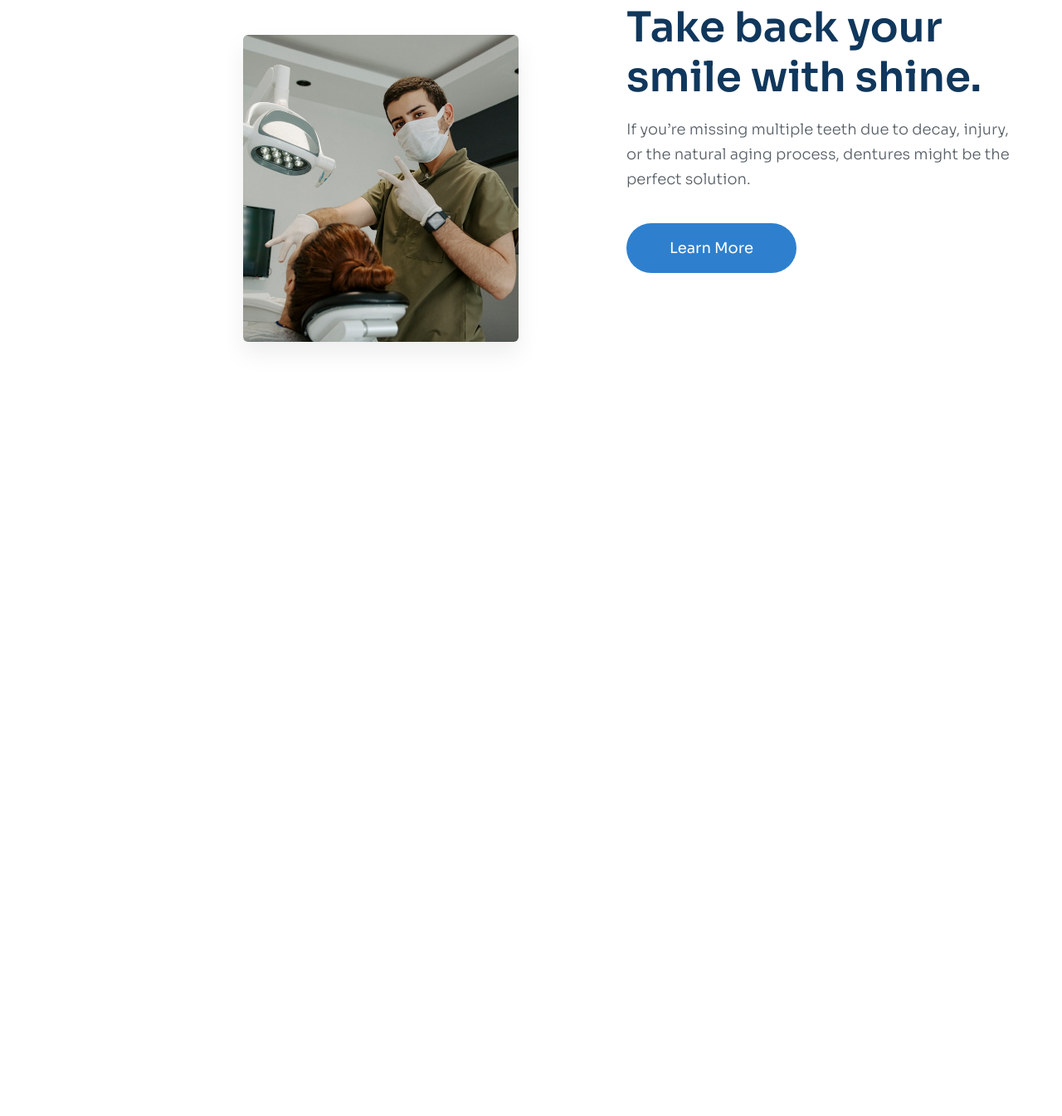
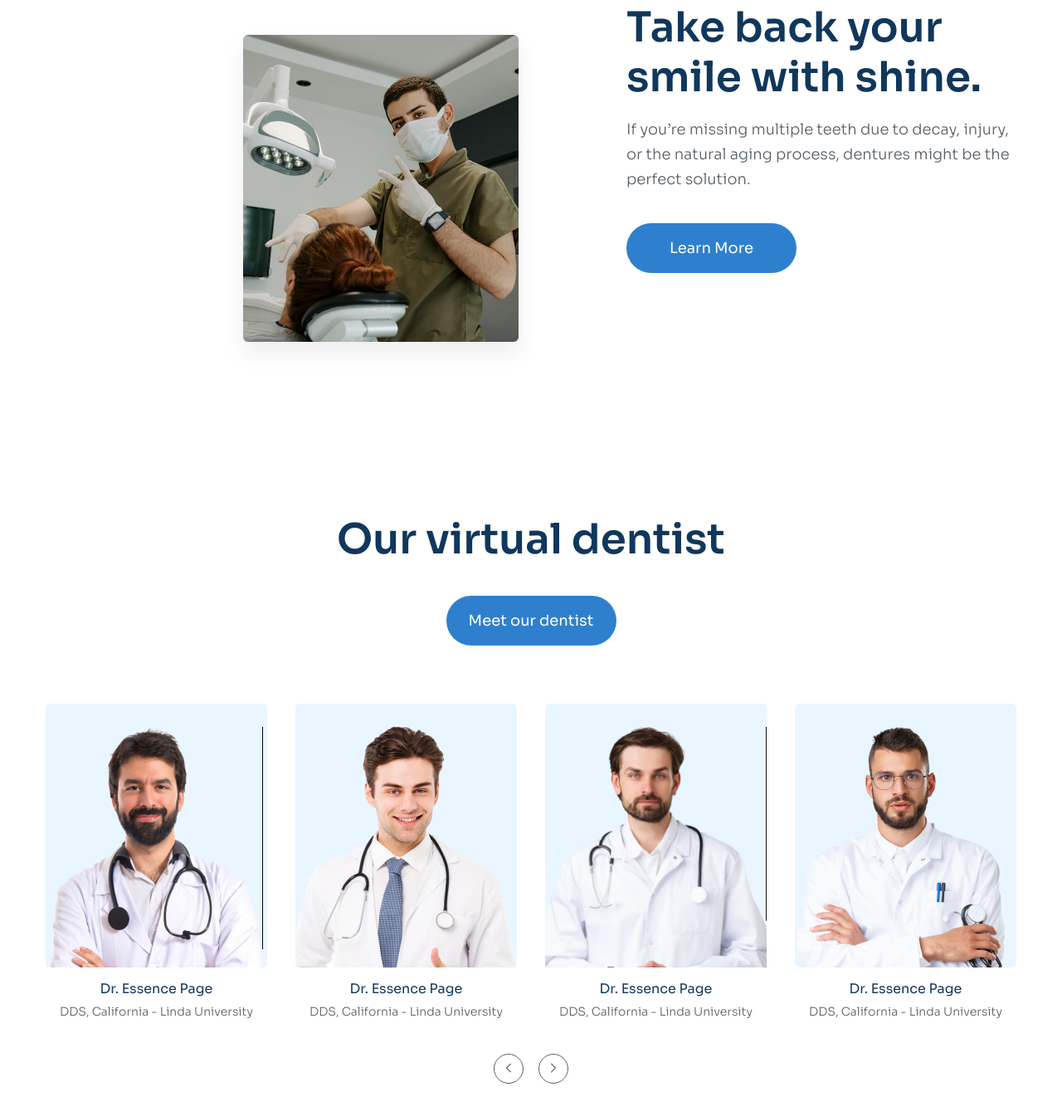
Before and after one commit to AstiArtKN/du-an-03, a plain HTML site: page index.html in a window 1280 px wide. Shown: the part 2943-4288 px from the top of the page at 83% size. Before the commit the page ends 3442 px from the top, so only its background shows below. Drawn offline with Linux system fonts and the light colour scheme.

Commit message:
feedback

```diff
--- a/assets/css/style.css
+++ b/assets/css/style.css
@@ -47,6 +47,28 @@ a {
   font-style: normal;
   font-weight: 300;
   line-height: 1.67; /* 166.667% */
+}
+.control {
+  display: flex;
+  gap: 18px;
+  align-items: center;
+}
+.control__btn {
+  width: 36px;
+  height: 36px;
+  border-radius: 50%;
+  border: 1px solid #575f66;
+  background: #fff;
+  transition: 0.25s;
+  cursor: pointer;
+}
+.control__btn:hover {
+  background: #2e80ce;
+  border-color: #fff;
+  color: #fff;
+}
+.control__btn--next {
+  rotate: 180deg;
 }
 /* ========================= header =================================== */
 .header {
@@ -276,8 +298,9 @@ a {
 
 /* ========================= blog =================================== */
 .blog {
+  margin-top: 85px;
   background: #fff;
-  padding: 170px 0;
+  padding: 85px 0 206px;
 }
 .blog__main {
   position: relative;
@@ -310,3 +333,59 @@ a {
 .blog__btn {
   margin-top: 38px;
 }
+
+/* ========================= feedback =================================== */
+.feedback {
+  background: #fff;
+  padding: 85px 0;
+}
+.feedback-header {
+  text-align: center;
+  margin: 0 auto;
+}
+.feedback__btn {
+  margin-top: 38px;
+}
+.feedback__list {
+  margin-top: 70px;
+  display: grid;
+  column-gap: 34px;
+  grid-template-columns: repeat(4, 1fr);
+}
+
+.feedback-item__img {
+  padding-top: 28px;
+  border-radius: 6px;
+  background: #eaf6ff;
+}
+.feedback-item__thumb {
+  height: 290px;
+  max-width: 100%;
+  object-fit: cover;
+  display: block;
+  transition: 0.5s;
+  cursor: pointer;
+  overflow: hidden;
+}
+.feedback-item:hover .feedback-item__thumb {
+  transform: scale(1.1);
+}
+.feedback-item__name {
+  margin-top: 12px;
+  color: #10375c;
+  text-align: center;
+  font-size: 1.6rem;
+  line-height: 1.75; /* 175% */
+}
+.feedback-item__desc {
+  color: #575f66;
+  text-align: center;
+  font-size: 1.4rem;
+  font-weight: 300;
+  line-height: 1.86; /* 185.714% */
+}
+
+.feedback__control {
+  margin-top: 38px;
+  justify-content: center;
+}
--- a/index.html
+++ b/index.html
@@ -319,11 +319,12 @@
         </div>
       </section>
       <!-- blog -->
-      <div class="blog">
+      <section class="blog">
         <div class="container">
           <div class="blog__main">
             <!-- blog-left -->
             <div class="blog__image">
+              <figure class="blog__imgs">
                 <img
                   src="./assets/img/blog-1.jpg"
                   alt="Take back your smile with shine."
@@ -334,6 +335,7 @@
                   alt="Take back your smile with shine."
                   class="blog__img blog__image--small"
                 />
+              </figure>
             </div>
             <!-- blog-right -->
             <section class="blog__content">
@@ -348,7 +350,117 @@
             </section>
           </div>
         </div>
+      </section>
+      <!-- feedback -->
+      <section class="feedback">
+        <div class="container">
+          <!-- feedback header -->
+          <div class="feedback-header">
+            <h2 class="section-heading feedback__heading">
+              Our virtual dentist
+            </h2>
+            <a href="#!" class="btn feedback__btn">Meet our dentist</a>
           </div>
+          <!-- feedback destist -->
+          <div class="feedback__list">
+            <!-- item 1 -->
+            <article class="feedback-item">
+              <div class="feedback-item__img">
+                <img
+                  src="./assets/img/f1.png"
+                  alt="Dr. Essence Page"
+                  class="feedback-item__thumb"
+                />
+              </div>
+              <h3 class="feedback-item__name">Dr. Essence Page</h3>
+              <p class="feedback-item__desc">
+                DDS, California - Linda University
+              </p>
+            </article>
+
+            <!-- item 2 -->
+            <article class="feedback-item">
+              <div class="feedback-item__img">
+                <img
+                  src="./assets/img/f2.png"
+                  alt="Dr. Essence Page"
+                  class="feedback-item__thumb"
+                />
+              </div>
+              <h3 class="feedback-item__name">Dr. Essence Page</h3>
+              <p class="feedback-item__desc">
+                DDS, California - Linda University
+              </p>
+            </article>
+
+            <!-- item 3 -->
+            <article class="feedback-item">
+              <div class="feedback-item__img">
+                <img
+                  src="./assets/img/f3.png"
+                  alt="Dr. Essence Page"
+                  class="feedback-item__thumb"
+                />
+              </div>
+              <h3 class="feedback-item__name">Dr. Essence Page</h3>
+              <p class="feedback-item__desc">
+                DDS, California - Linda University
+              </p>
+            </article>
+
+            <!-- item 4 -->
+            <article class="feedback-item">
+              <div class="feedback-item__img">
+                <img
+                  src="./assets/img/f4.png"
+                  alt="Dr. Essence Page"
+                  class="feedback-item__thumb"
+                />
+              </div>
+              <h3 class="feedback-item__name">Dr. Essence Page</h3>
+              <p class="feedback-item__desc">
+                DDS, California - Linda University
+              </p>
+            </article>
+          </div>
+          <!-- control btn -->
+          <div class="control feedback__control">
+            <button class="control__btn">
+              <svg
+                xmlns="http://www.w3.org/2000/svg"
+                width="6"
+                height="12"
+                viewBox="0 0 6 12"
+                fill="none"
+              >
+                <path
+                  d="M5.5 1L0.5 6L5.5 11"
+                  stroke="currentColor"
+                  stroke-linecap="round"
+                  stroke-linejoin="round"
+                />
+              </svg>
+            </button>
+            <button class="control__btn">
+              <svg
+                class="control__btn--next"
+                xmlns="http://www.w3.org/2000/svg"
+                width="6"
+                height="12"
+                viewBox="0 0 6 12"
+                fill="none"
+              >
+                <path
+                  d="M5.5 1L0.5 6L5.5 11"
+                  stroke="currentColor"
+                  stroke-linecap="round"
+                  stroke-linejoin="round"
+                />
+              </svg>
+            </button>
+          </div>
+        </div>
+      </section>
     </main>
   </body>
 </html>
```
Also changed, not shown: assets/img/f1.png (added), assets/img/f2.png (added), assets/img/f3.png (added), assets/img/f4.png (added), assets/img/feedback-1.jpg (added), assets/img/feedback-2.jpg (added), assets/img/feedback-3.jpg (added), assets/img/feedback-4.jpg (added). Lines whose indentation alone changed are shown as unchanged.
